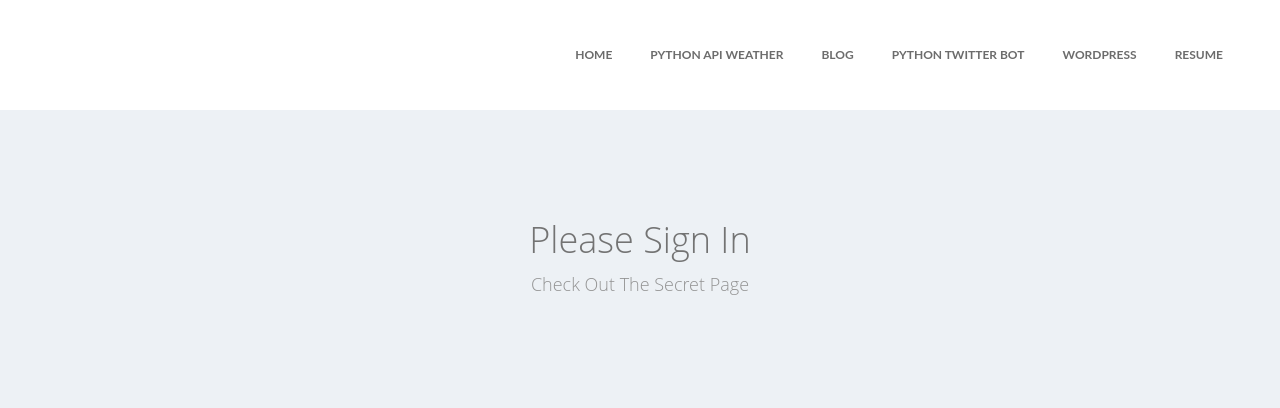
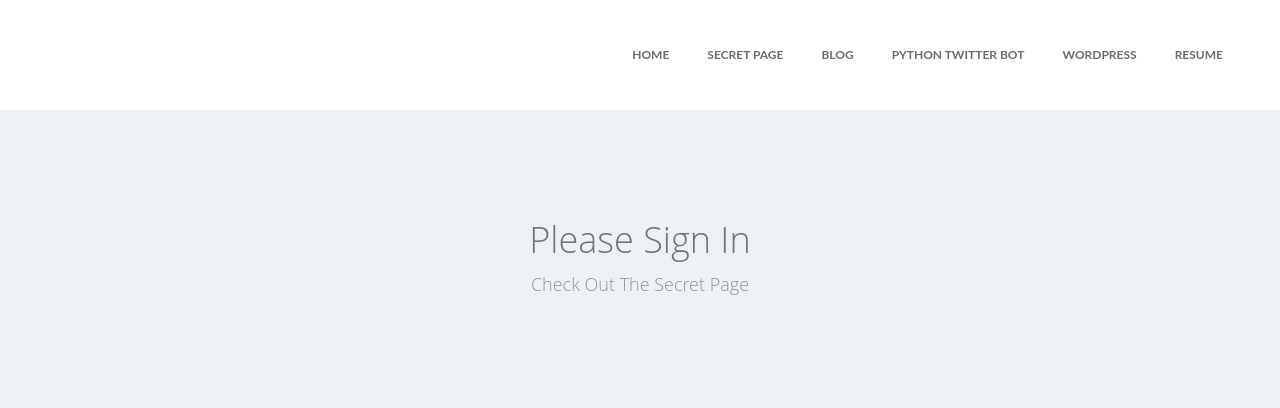
Before and after one commit to ErinClaudio/congenial-bassoon, a Django app: page /weather/ in a window 1280 px wide. Shown: the top 408 px of the page. Run offline with Django 3.2, Linux system fonts and the light colour scheme; data that the repository does not hold is empty; some libraries are stand-ins or nearby versions.

Commit message:
links corrected

```diff
--- a/blog/templates/base.html
+++ b/blog/templates/base.html
@@ -63,7 +63,7 @@
                                         <li><a class="nav-link" href="{% url 'home' %}">Home</a>
                                         </li>
 
-                                        <li><a class="nav-link" href="{% url 'secret' %}">Secret page</a>
+                                        <li><a class="nav-link" href="{% url 'registration' %}">Secret page</a>
                                         </li>
                                         <li><a class="nav-link" href="weather/">Python API weather</a>
                                         </li>
--- a/portfolio/urls.py
+++ b/portfolio/urls.py
@@ -2,14 +2,13 @@ from django.contrib import admin
 from django.urls import path, include
 from django.contrib.staticfiles.urls import staticfiles_urlpatterns
 from secretpage import views
-
 
 urlpatterns = [
     path('admin/', admin.site.urls),
     path('projects/', include('projects.urls')),
     path('', include('homepage.urls')),
     path('weather/', include('weatherapp.urls')),
-    path('blog/', include('blog.urls')),
+    path('blog/', include('blog.urls'), name='blog'),
     path('registration/', include('secretpage.urls')),
     path('accounts/', include('django.contrib.auth.urls')),
     path('signup2/', views.signup, name='signup2'),
--- a/secretpage/templates/base1.html
+++ b/secretpage/templates/base1.html
@@ -42,9 +42,9 @@
                                         <!-- HOME START -->
                                         <li><a class="nav-link" href="{% url 'home' %}">Home</a>
                                         </li>
-                                        <li><a class="nav-link" href="weather/">Python API weather</a>
+                                        <li><a class="nav-link" href="{% url 'weatherhome' %}">Python API weather</a>
                                         </li>
-                                        <li><a class="nav-link" href=" blog/">Blog</a>
+                                        <li><a class="nav-link" href="{% url 'blog_index' %}">Blog</a>
                                         </li>
                                         <li><a class="nav-link" href="https://twitter.com/claudio_erin"target="_blank">Python Twitter Bot </a>
                                         </li>
--- a/weatherapp/templates/weather/weather.html
+++ b/weatherapp/templates/weather/weather.html
@@ -44,9 +44,9 @@
                                         <!-- HOME START -->
                                         <li><a class="nav-link" href="{% url 'home' %}">Home</a>
                                         </li>
-                                        <li><a class="nav-link" href="weather/">Python API weather</a>
+                                        <li><a class="nav-link" href="{% url 'registration' %}">Secret page</a>
                                         </li>
-                                        <li><a class="nav-link" href=" blog/">Blog</a>
+                                        <li><a class="nav-link" href="{% url 'blog_index' %}">Blog</a>
                                         </li>
                                         <li><a class="nav-link" href="https://twitter.com/claudio_erin"target="_blank">Python Twitter Bot </a>
                                         </li>
```
Also changed, not shown: templates/home.html (+27 -28 lines).
